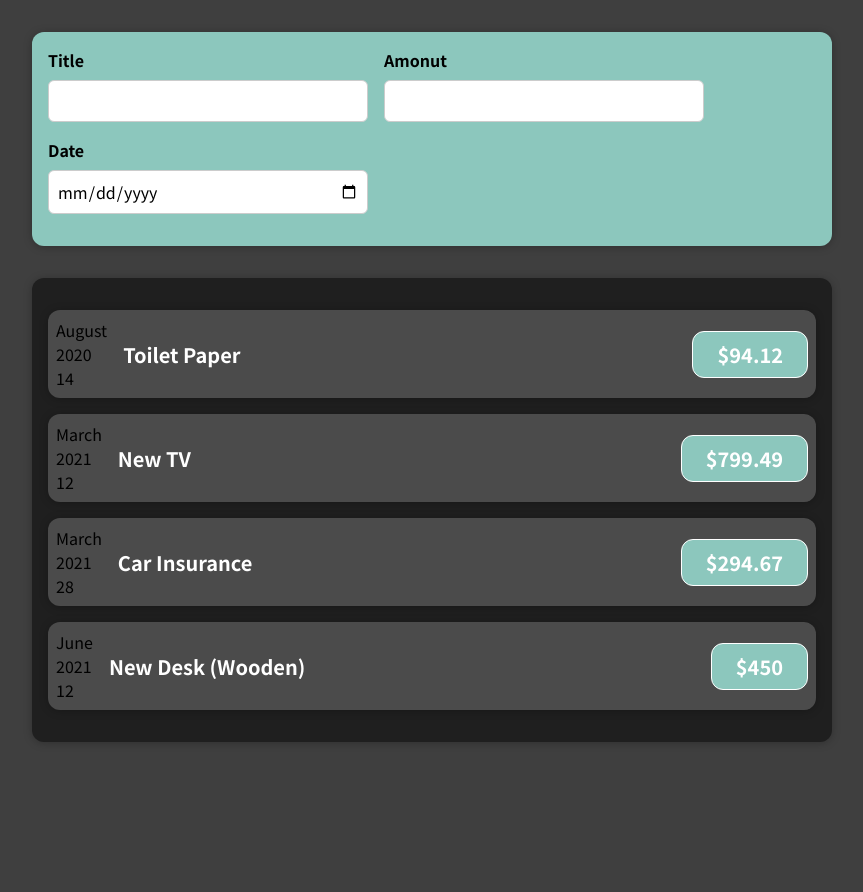
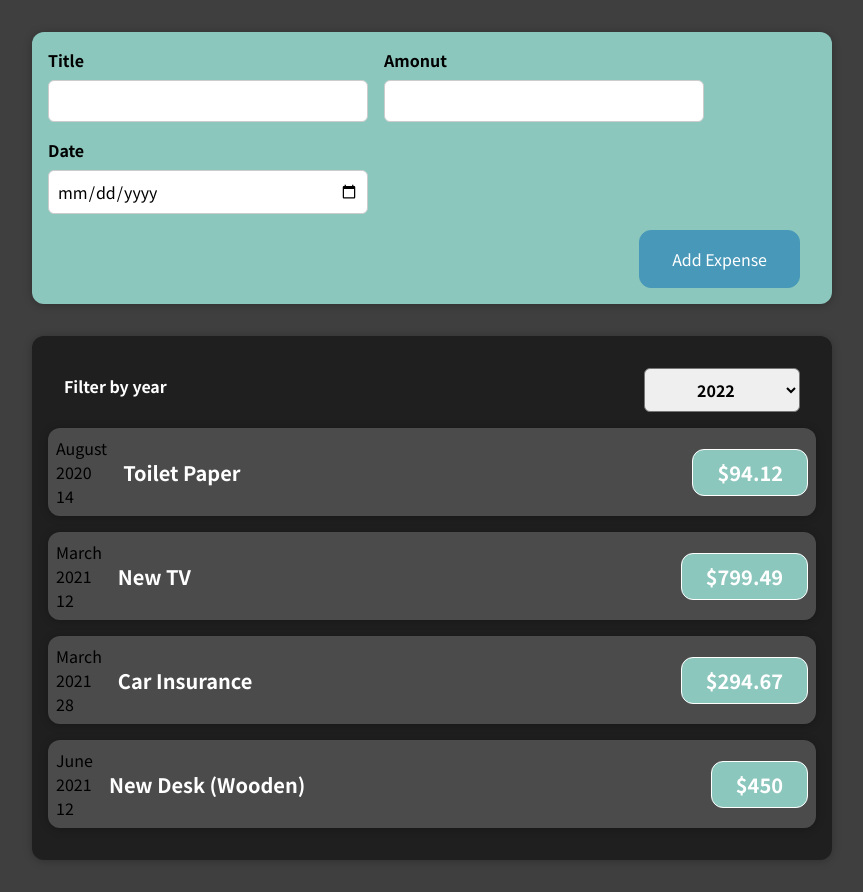
Before and after one commit to thanatP-Bz/react.js, a React (Create React App) app: page / in a window 1280 px wide. Shown: the whole page, without its empty margins (208-1071 px from the left). Before the commit the page ends 800 px from the top, so only its background shows below. Built offline with nearby package versions, Linux system fonts and the light colour scheme.

Commit message:
AddFilter

```diff
--- a/src/App.js
+++ b/src/App.js
@@ -25,9 +25,14 @@
     },
   ];
 
+  const addExpenseHandler = (expense) => {
+    console.log(expense);
+    console.log("In app js");
+  };
+
   return (
     <div>
-      <NewExpenses />
+      <NewExpenses onAddExpense={addExpenseHandler} />
       <Expense items={expenses} />
     </div>
   );
--- a/src/NewExpense/ExpenseForm.js
+++ b/src/NewExpense/ExpenseForm.js
@@ -1,25 +1,86 @@
-import React from "react";
+import React, { useState } from "react";
 import "./ExpenseForm.css";
 
-const ExpenseForm = () => {
+const ExpenseForm = (props) => {
+  const [enteredtitled, setEnteredTitle] = useState("");
+  const [enteredAmount, setEnteredAmount] = useState("");
+  const [enteredDate, setEnteredDate] = useState("");
+
+  ////use mltiple state by using state
+  /*  const [userInput, setUserInput] = useState({
+    enteredTitle: "",
+    enteredAmount: "",
+    enteredDate: "",
+
+    const titleChangeHandler = (event) => {
+     setEnteredTitle(event.target.value);
+    setUserInput((prevState) => {
+      return {...prevState,
+      enteredTitle: event.target.value}
+    });
+  };
+  }); */
+
   const titleChangeHandler = (event) => {
-    console.log(event.target.value);
+    setEnteredTitle(event.target.value);
   };
+
+  const amountChangeHandler = (event) => {
+    setEnteredAmount(event.target.value);
+  };
+
+  const dateChangeHandler = (event) => {
+    setEnteredDate(event.target.value);
+  };
+
+  const submitHandler = (event) => {
+    event.preventDefault();
+
+    const expenseData = {
+      title: enteredtitled,
+      amount: enteredAmount,
+      date: new Date(enteredDate),
+    };
+    props.onSaveExpenseData(expenseData);
+    setEnteredTitle("");
+    setEnteredAmount("");
+    setEnteredDate("");
+  };
+
   return (
-    <form>
+    <form onSubmit={submitHandler}>
       <div className="new-expense__controls">
         <div className="new-expense__control">
           <label>Title</label>
-          <input type="text" onChange={titleChangeHandler} />
+          <input
+            type="text"
+            value={enteredtitled}
+            onChange={titleChangeHandler}
+          />
         </div>
         <div className="new-expense__control">
           <label>Amonut</label>
-          <input type="number" min="0.01" step="0.01" />
+          <input
+            type="number"
+            min="0.01"
+            step="0.01"
+            value={enteredAmount}
+            onChange={amountChangeHandler}
+          />
         </div>
         <div className="new-expense__control">
           <label>Date</label>
-          <input type="date" min="2019-01-01" max="2022-12-31" />
+          <input
+            type="date"
+            min="2019-01-01"
+            max="2022-12-31"
+            value={enteredDate}
+            onChange={dateChangeHandler}
+          />
         </div>
+      </div>
+      <div className="new-expense__actions">
+        <button type="submit">Add Expense</button>
       </div>
     </form>
   );
--- a/src/NewExpense/NewExpense.css
+++ b/src/NewExpense/NewExpense.css
@@ -13,8 +13,8 @@
   font: inherit;
   cursor: pointer;
   padding: 1rem 2rem;
-  border: 1px solid #40005d;
-  background-color: #40005d;
+  background-color: #4899b9;
+  border: 1px solid #4899b9;
   color: white;
   border-radius: 12px;
   margin-right: 1rem;
@@ -22,8 +22,8 @@
 
 .new-expense button:hover,
 .new-expense button:active {
-  background-color: #510674;
-  border-color: #510674;
+  background-color: #57d387;
+  border-color: #57d387;
 }
 
 .new-expense button.alternative {
--- a/src/NewExpense/NewExpenses.js
+++ b/src/NewExpense/NewExpenses.js
@@ -2,10 +2,17 @@
 import ExpenseForm from "../NewExpense/ExpenseForm";
 import "./NewExpense.css";
 
-const NewExpenses = () => {
+const NewExpenses = (props) => {
+  const saveExpenseDataHandler = (enteredExpenseData) => {
+    const expenseData = {
+      ...enteredExpenseData,
+      id: Math.random().toString(),
+    };
+    props.onAddExpense(expenseData);
+  };
   return (
     <div className="new-expense">
-      <ExpenseForm />
+      <ExpenseForm onSaveExpenseData={saveExpenseDataHandler} />
     </div>
   );
 };
--- /dev/null
+++ b/src/components/ExpensesFilter/ExpensesFilter.css
@@ -0,0 +1,24 @@
+.expenses-filter {
+  color: white;
+  padding: 0 1rem;
+}
+
+.expenses-filter__control {
+  display: flex;
+  width: 100%;
+  align-items: center;
+  justify-content: space-between;
+  margin: 1rem 0;
+}
+
+.expenses-filter label {
+  font-weight: bold;
+  margin-bottom: 0.5rem;
+}
+
+.expenses-filter select {
+  font: inherit;
+  padding: 0.5rem 3rem;
+  font-weight: bold;
+  border-radius: 6px;
+}
--- /dev/null
+++ b/src/components/ExpensesFilter/ExpensesFilter.js
@@ -0,0 +1,25 @@
+import React from "react";
+
+import "./ExpensesFilter.css";
+
+const ExpensesFilter = (props) => {
+  const filterChangeHandler = (event) => {
+    props.onChangeFilter(event.target.value);
+  };
+
+  return (
+    <div className="expenses-filter">
+      <div className="expenses-filter__control">
+        <label>Filter by year</label>
+        <select value={props.selected} onChange={filterChangeHandler}>
+          <option value="2022">2022</option>
+          <option value="2021">2021</option>
+          <option value="2020">2020</option>
+          <option value="2019">2019</option>
+        </select>
+      </div>
+    </div>
+  );
+};
+
+export default ExpensesFilter;
--- a/src/components/expense/Expense.js
+++ b/src/components/expense/Expense.js
@@ -1,12 +1,23 @@
-import React from "react";
+import React, { useState } from "react";
 import ExpenseItem from "../expense/ExpenseItem";
 import Card from "../UI/Card";
 import "./ExpenseItem.css";
 import "../expense/Expenses.css";
+import ExpensesFilter from "../ExpensesFilter/ExpensesFilter";
 
-const expense = (props) => {
+const Expense = (props) => {
+  const [filteredYear, setFilterYear] = useState("2020");
+
+  const dropDownChangeHandler = (selectedYear) => {
+    setFilterYear(selectedYear);
+  };
   return (
+    <div>
       <Card className="expenses">
+        <ExpensesFilter
+          slected={filteredYear}
+          onChangeFilter={dropDownChangeHandler}
+        />
         <ExpenseItem
           title={props.items[0].title}
           amount={props.items[0].amount}
@@ -28,7 +39,8 @@
           date={props.items[3].date}
         ></ExpenseItem>
       </Card>
+    </div>
   );
 };
 
-export default expense;
+export default Expense;
```
Lines whose indentation alone changed are shown as unchanged.
